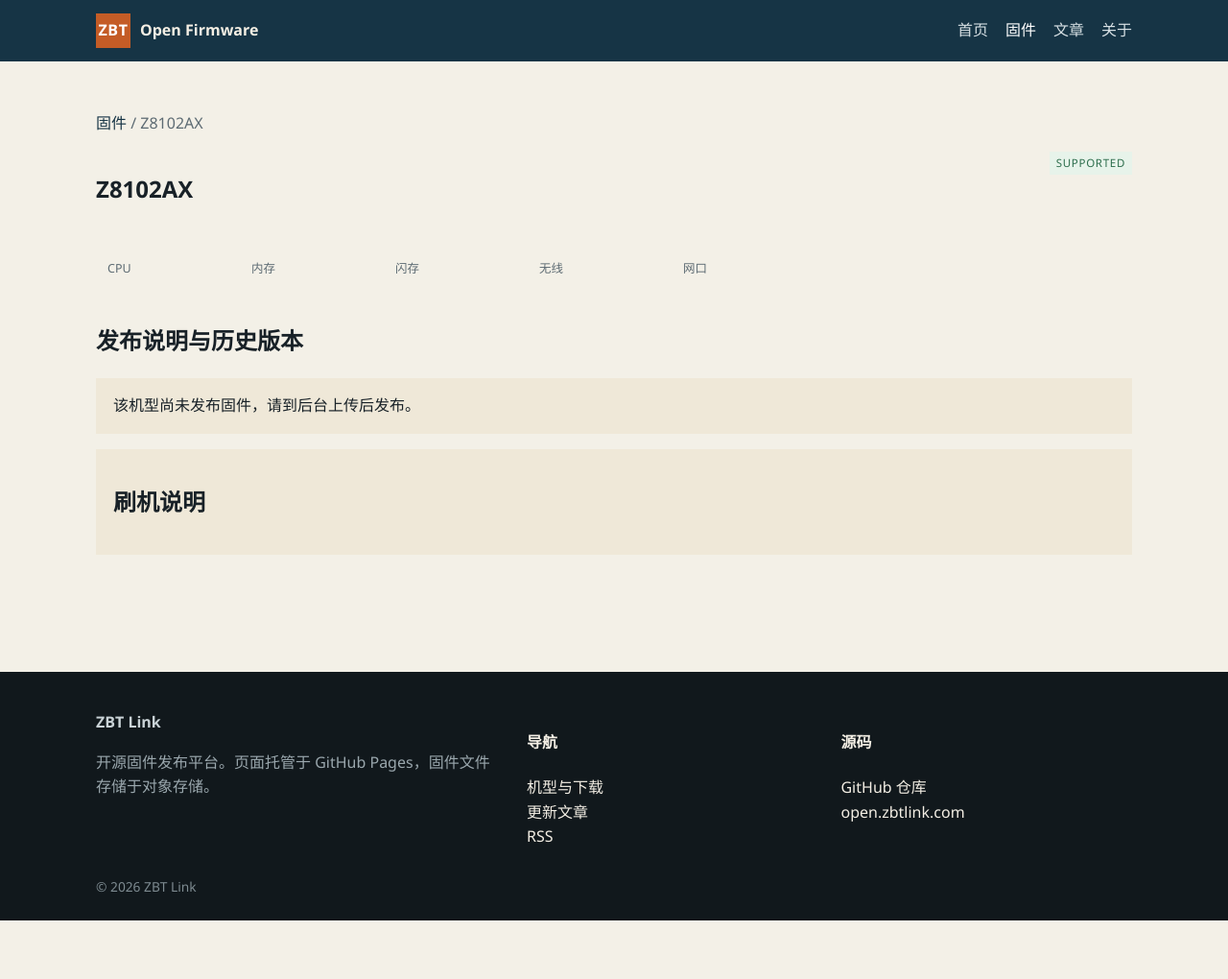
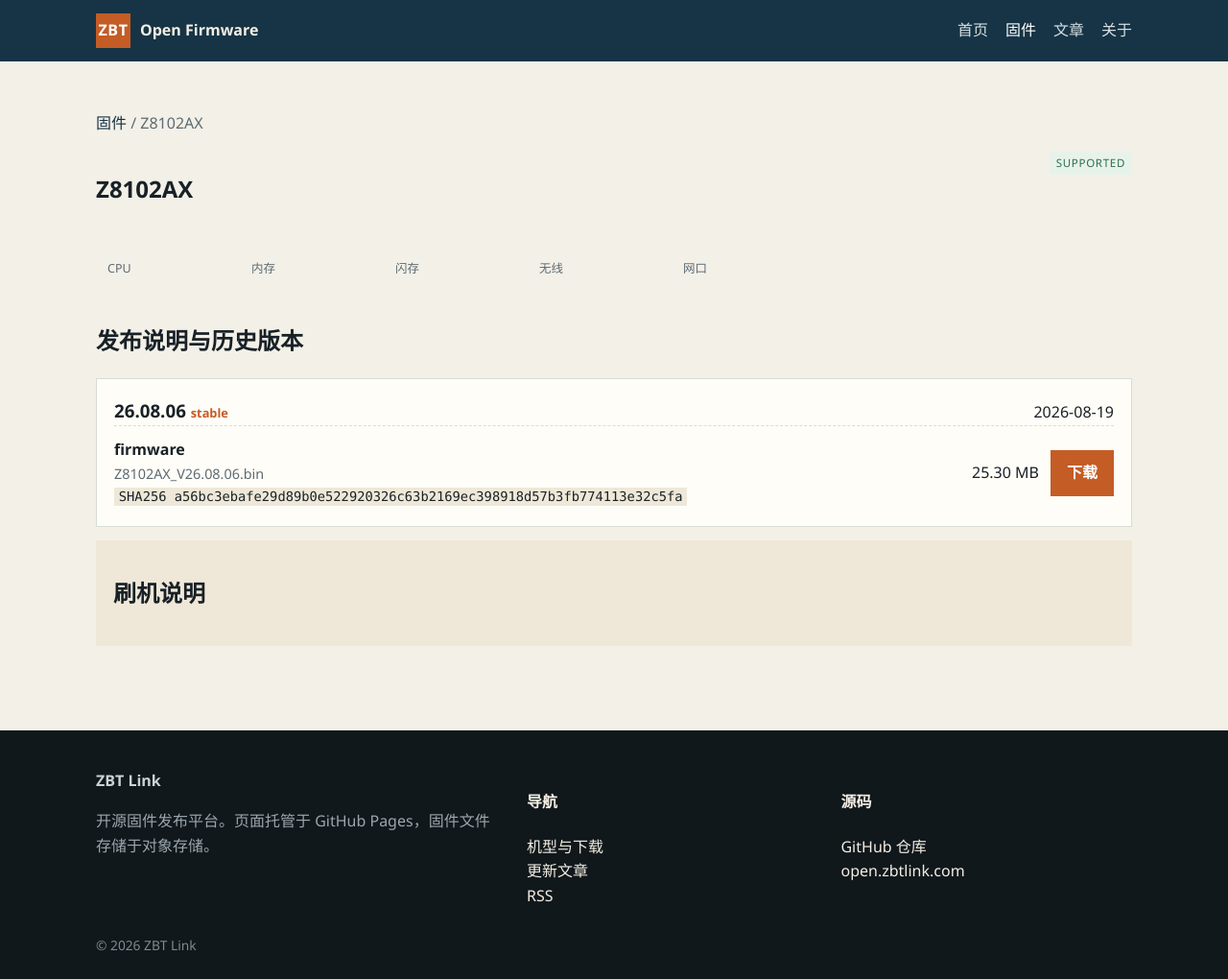
Before and after one commit to zbtlink/zbtlink.github.io, a Jekyll site: the page built from _devices/z8102ax.md, in a window 1280 px wide and 1020 px high. Shown: the whole window at 96% size. Built offline with Jekyll 4.4.1, drawn with Linux system fonts in a browser that asks for light colours.

Commit message:
发布固件 Z8102AX 26.08.06

```diff
--- a/_data/catalog.json
+++ b/_data/catalog.json
@@ -12,7 +12,23 @@
       "status": "supported",
       "summary": "",
       "flash_notes": "",
-      "releases": []
+      "releases": [
+        {
+          "version": "26.08.06",
+          "date": "2026-08-19",
+          "channel": "stable",
+          "notes": "",
+          "files": [
+            {
+              "type": "firmware",
+              "name": "Z8102AX_V26.08.06.bin",
+              "url": "https://for-zbtlink-opensource-firmware.oss-cn-shanghai.aliyuncs.com/firmware/z8102ax/26.08.06/Z8102AX_V26.08.06.bin",
+              "sha256": "a56bc3ebafe29d89b0e522920326c63b2169ec398918d57b3fb774113e32c5fa",
+              "size": "25.30 MB"
+            }
+          ]
+        }
+      ]
     },
     {
       "id": "z8102ax-2sim",
```
